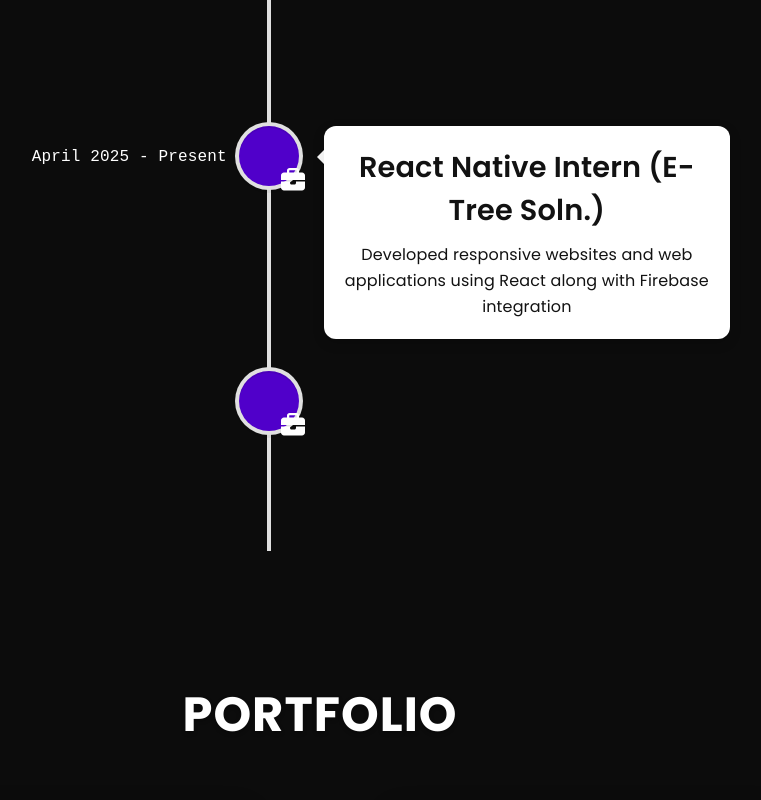
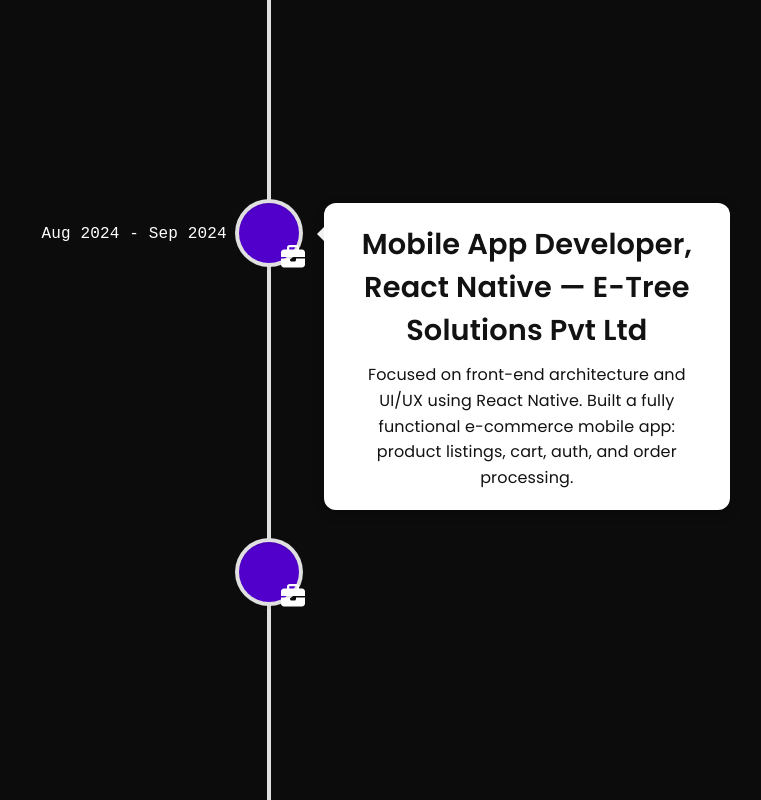
Before and after one commit to AAMINABIBI/Amna-Portfolio, a React (Create React App) app: page / in a window 1280 px wide. Shown: the part 1800-2600 px from the top of the page, without its empty margins (320-1081 px from the left). Built offline with nearby package versions, Linux system fonts and the light colour scheme.

Commit message:
Revise user profile and project details
Updated user information and links, including email and avatar. Enhanced project descriptions and added new skills.

```diff
--- a/src/data/user.ts
+++ b/src/data/user.ts
@@ -1,125 +1,261 @@
+// // src/data/user.ts
+// import amnaAvatar from '../assets/images/me3.png'; // <-- NEW: Import your image here
+
+// export const INFO = {
+//   main: {
+//     name: "Aamina Bibi",
+//     title: "Software Engineer",
+//     email: "aaminabibi@gmail.com",
+//     // avatar: "/assets/images/amnaLogo.jpg", // <-- OLD: Remove this line
+//     avatar: amnaAvatar, // <-- NEW: Use the imported image
+//     resumeLink: "/assets/Aamina_Bibi_CV.pdf", // Added resume link for Download Resume button
+//   },
+//   socials: {
+//     github: "https://github.com/aaminabibi",
+//     linkedin: "https://www.linkedin.com/in/aamina-bibi/",
+//     whatsapp: "https://wa.me/923709367710", // Added WhatsApp link
+//   },
+//   about: {
+//     title: "About Me",
+//     description: `
+//       Welcome to my corner of the web! I'm Aamina Bibi, a BSCS graduate who lives and breathes <span style="color:rgb(197, 140, 213); font-weight: bold;">software development</span>, with a particular fascination for <span style="color: rgb(197, 140, 213); font-weight: bold;">Artificial Intelligence</span>.
+//       <ul>
+//         <li>From architecting <span style="color: rgb(197, 140, 213); font-weight: bold;">robust MERN-Stack applications</span> to diving deep into <span style="color:rgb(197, 140, 213); font-weight: bold;">machine learning concepts</span> for real-world AI challenges, I thrive on bringing <span style="color:rgb(197, 140, 213); font-weight: bold;">innovative ideas to life</span>.</li>
+//         <li>My journey is marked by a blend of <span style="color: rgb(197, 140, 213); font-weight: bold;">technical prowess</span> in Python, React, and Node.js, and a <span style="color: rgb(197, 140, 213); font-weight: bold;">proven adaptability</span> that fuels <span style="color:rgb(197, 140, 213); font-weight: bold;">continuous learning</span>.</li>
+//         <li>I'm not just a developer; I'm a <span style="color:rgb(197, 140, 213); font-weight: bold;">problem-solver</span>, a <span style="color:rgb(197, 140, 213); font-weight: bold;">collaborator</span>, and a <span style="color:rgb(197, 140, 213); font-weight: bold;">creator</span> excited to build the future, one intelligent application at a time.</li>
+//       </ul>
+//       <span style="color:rgb(192, 137, 207); font-weight: bold;">Ready to build something brilliant? Let's connect and create the next big thing!</span>
+//     `,
+//     cvLink: "/assets/Aamina_Bibi_CV.pdf",
+//     skills: ["JavaScript", "React", "Node.js","Python","HTML", "CSS","Bootstrap",,"MongoDB ","Firebase","C#","C/C++ ","SQL ","Git & GitHub","Canva" ],
+//   },
+//   resume: {
+//     education: [
+//       {
+//         degree: "Bachelor’s in Computer Science",
+//         institution: "Rawalpindi Women University",
+//         period: "2021-2025",
+//       },
+//     ],
+//     experience: [
+//       {
+//         role: "MERN Stack Intern (Innvarionix)",
+//         period: "April 2025 - Present",
+//         description: "Developed responsive websites and web applications using React along with Firebase integration",
+//       },
+//       {
+//         role: "React Native Intern (E-Tree Soln.)",
+//         period: "April 2025 - Present",
+//         description: "Developed responsive websites and web applications using React along with Firebase integration",
+//       },
+//     ],
+//   },
+//   projects: [
+//     {
+//       title: "VisioVox",
+//       description:
+//         "Lip CoordNet is an innovative app that uses AI to analyze lip movements in real-time, enabling precise lip-reading and gesture-based communication for enhanced accessibility and interaction.",
+//       image: "/assets/images/calculator.png",
+//       link: "https://github.com/aaminabibi/ecommerce-project",
+//     },
+//     {
+//       title: "E-Commerce App",
+//       description:
+//         "Developed a fully functional e-commerce App with product listings, cart functionality, and payment integration using React.",
+//       image: "/assets/images/calculator.png",
+//       link: "https://github.com/aaminabibi/ecommerce-project",
+//     },
+//     {
+//       title: "FreeLancer's Portfolio Website",
+//       description:
+//         "Developed a fully functional Freelancer's Portfolio website with Header, Skills, Projects, Testimonials, Footer integration using HTML, CSS, and JavaScript.",
+//       image: "/assets/images/calculator.png",
+//       link: "https://github.com/aaminabibi/ecommerce-project",
+//     },
+//      {
+//       title: "Calculator",
+//       description:
+//         "Lip CoordNet is an innovative app that uses AI to analyze lip movements in real-time, enabling precise lip-reading and gesture-based communication for enhanced accessibility and interaction.",
+//       image: "/assets/images/calculator.png",
+//       link: "https://github.com/aaminabibi/ecommerce-project",
+//     },
+//      {
+//       title: "EasyPaisa App",
+//       description:
+//         "Lip CoordNet is an innovative app that uses AI to analyze lip movements in real-time, enabling precise lip-reading and gesture-based communication for enhanced accessibility and interaction.",
+//       image: "/assets/images/calculator.png",
+//       link: "https://github.com/aaminabibi/ecommerce-project",
+//     },
+//      {
+//       title: "To Do App",
+//       description:
+//         "Lip CoordNet is an innovative app that uses AI to analyze lip movements in real-time, enabling precise lip-reading and gesture-based communication for enhanced accessibility and interaction.",
+//       image: "/assets/images/calculator.png",
+//       link: "https://github.com/aaminabibi/ecommerce-project",
+//     },
+//      {
+//       title: "CodeCraft AI",
+//       description:
+//         "Lip CoordNet is an innovative app that uses AI to analyze lip movements in real-time, enabling precise lip-reading and gesture-based communication for enhanced accessibility and interaction.",
+//       image: "/assets/images/calculator.png",
+//       link: "https://github.com/aaminabibi/ecommerce-project",
+//     },
+//      {
+//       title: "Shine Point Health",
+//       description:
+//         "Lip CoordNet is an innovative app that uses AI to analyze lip movements in real-time, enabling precise lip-reading and gesture-based communication for enhanced accessibility and interaction.",
+//       image: "/assets/images/calculator.png",
+//       link: "https://github.com/aaminabibi/ecommerce-project",
+//     },
+//      {
+//       title: "Fitness App Admin Panel",
+//       description:
+//         "Lip CoordNet is an innovative app that uses AI to analyze lip movements in real-time, enabling precise lip-reading and gesture-based communication for enhanced accessibility and interaction.",
+//       image: "/assets/images/calculator.png",
+//       link: "https://github.com/aaminabibi/ecommerce-project",
+//     },
+//   ],
+//   contact: {
+//     title: "Contact Me",
+//     email: "aaminabibi@gmail.com",
+//   },
+//   footer: {
+//     copyright: "© 2025 Aamina Bibi. All rights reserved.",
+//   },
+// };
+
+
 // src/data/user.ts
-import amnaAvatar from '../assets/images/me3.png'; // <-- NEW: Import your image here
+import amnaAvatar from '../assets/images/me3.png';
 
 export const INFO = {
   main: {
     name: "Aamina Bibi",
-    title: "Software Engineer",
-    email: "aaminabibi@gmail.com",
-    // avatar: "/assets/images/amnaLogo.jpg", // <-- OLD: Remove this line
-    avatar: amnaAvatar, // <-- NEW: Use the imported image
-    resumeLink: "/assets/Aamina_Bibi_CV.pdf", // Added resume link for Download Resume button
+    title: "Full-Stack Developer & AI/ML Engineer",
+    email: "aaminabibi2324@gmail.com", // NOTE: your old file had "aaminabibi@gmail.com" — switched to the one on your CV. Change back if that was intentional.
+    avatar: amnaAvatar,
+    resumeLink: "/assets/Aamina_Bibi_CV.pdf",
   },
   socials: {
-    github: "https://github.com/aaminabibi",
+    github: "https://github.com/AAMINABIBI",
     linkedin: "https://www.linkedin.com/in/aamina-bibi/",
-    whatsapp: "https://wa.me/923709367710", // Added WhatsApp link
+    whatsapp: "https://wa.me/923709367710",
   },
   about: {
     title: "About Me",
     description: `
-      Welcome to my corner of the web! I'm Aamina Bibi, a BSCS graduate who lives and breathes <span style="color:rgb(197, 140, 213); font-weight: bold;">software development</span>, with a particular fascination for <span style="color: rgb(197, 140, 213); font-weight: bold;">Artificial Intelligence</span>.
+      Welcome to my corner of the web! I'm Aamina Bibi, a BSCS graduate (Top 5%, CGPA 3.55) who lives and breathes <span style="color:rgb(197, 140, 213); font-weight: bold;">software development</span>, with a particular fascination for <span style="color: rgb(197, 140, 213); font-weight: bold;">Artificial Intelligence</span>.
       <ul>
         <li>From architecting <span style="color: rgb(197, 140, 213); font-weight: bold;">robust MERN-Stack applications</span> to diving deep into <span style="color:rgb(197, 140, 213); font-weight: bold;">machine learning concepts</span> for real-world AI challenges, I thrive on bringing <span style="color:rgb(197, 140, 213); font-weight: bold;">innovative ideas to life</span>.</li>
         <li>My journey is marked by a blend of <span style="color: rgb(197, 140, 213); font-weight: bold;">technical prowess</span> in Python, React, and Node.js, and a <span style="color: rgb(197, 140, 213); font-weight: bold;">proven adaptability</span> that fuels <span style="color:rgb(197, 140, 213); font-weight: bold;">continuous learning</span>.</li>
-        <li>I'm not just a developer; I'm a <span style="color:rgb(197, 140, 213); font-weight: bold;">problem-solver</span>, a <span style="color:rgb(197, 140, 213); font-weight: bold;">collaborator</span>, and a <span style="color:rgb(197, 140, 213); font-weight: bold;">creator</span> excited to build the future, one intelligent application at a time.</li>
+        <li>My final year project, <span style="color:rgb(197, 140, 213); font-weight: bold;">VisioVox</span>, used a CNN-RNN pipeline to read lips from muted video — technology built for people who need it most.</li>
       </ul>
       <span style="color:rgb(192, 137, 207); font-weight: bold;">Ready to build something brilliant? Let's connect and create the next big thing!</span>
     `,
     cvLink: "/assets/Aamina_Bibi_CV.pdf",
-    skills: ["JavaScript", "React", "Node.js","Python","HTML", "CSS","Bootstrap",,"MongoDB ","Firebase","C#","C/C++ ","SQL ","Git & GitHub","Canva" ],
+    skills: ["JavaScript", "React", "React Native", "Node.js", "Python", "PyTorch", "HTML", "CSS", "MongoDB", "Firebase", "C#", "C/C++", "SQL", "Git & GitHub", "Canva"],
   },
   resume: {
     education: [
       {
-        degree: "Bachelor’s in Computer Science",
+        degree: "Bachelor's in Computer Science (CGPA 3.55, Top 5%)",
         institution: "Rawalpindi Women University",
-        period: "2021-2025",
+        period: "2021 - 2025",
+      },
+      {
+        degree: "Higher Secondary School Certificate (Grade A-1)",
+        institution: "Punjab College for Women, Talagang",
+        period: "2018 - 2020",
       },
     ],
     experience: [
       {
-        role: "MERN Stack Intern (Innvarionix)",
-        period: "April 2025 - Present",
-        description: "Developed responsive websites and web applications using React along with Firebase integration",
+        role: "MERN-Stack Developer — Invarionix",
+        period: "On-site",
+        description: "Built the full admin panel for Fitness Restart (Firebase real-time data, auth, cloud storage), the responsive front end for Shinepoint Health Services, and the complete admin panel for the King Adari Fitness App.",
       },
       {
-        role: "React Native Intern (E-Tree Soln.)",
-        period: "April 2025 - Present",
-        description: "Developed responsive websites and web applications using React along with Firebase integration",
+        role: "Mobile App Developer, React Native — E-Tree Solutions Pvt Ltd",
+        period: "Aug 2024 - Sep 2024",
+        description: "Focused on front-end architecture and UI/UX using React Native. Built a fully functional e-commerce mobile app: product listings, cart, auth, and order processing.",
+      },
+      {
+        role: "Social Media Manager — Al-Akbari Houses and Builders",
+        period: "Remote",
+        description: "Managed content strategy and engagement across Instagram and other platforms, monitoring analytics to optimize reach and audience interaction.",
       },
     ],
   },
   projects: [
     {
-      title: "VisioVox",
+      title: "VisioVox — Lip Reading App",
       description:
-        "Lip CoordNet is an innovative app that uses AI to analyze lip movements in real-time, enabling precise lip-reading and gesture-based communication for enhanced accessibility and interaction.",
-      image: "/assets/images/calculator.png",
-      link: "https://github.com/aaminabibi/ecommerce-project",
+        "Final year project: an AI-powered mobile app for accessibility, built on a CNN-RNN architecture (PyTorch). Reads lip movement from muted video and outputs text transcriptions, synthesized audio, and synchronized captions.",
+      image: "/assets/images/mock03.png",
+      link: "https://github.com/AAMINABIBI",
     },
     {
       title: "E-Commerce App",
       description:
-        "Developed a fully functional e-commerce App with product listings, cart functionality, and payment integration using React.",
-      image: "/assets/images/calculator.png",
-      link: "https://github.com/aaminabibi/ecommerce-project",
+        "A fully functional cross-platform e-commerce mobile app with product listings, cart management, authentication, and order processing, built in React Native during my E-Tree Solutions internship.",
+      image: "/assets/images/E-commProj.png",
+      link: "https://github.com/AAMINABIBI",
     },
     {
-      title: "FreeLancer's Portfolio Website",
+      title: "Freelancer's Portfolio Website",
       description:
-        "Developed a fully functional Freelancer's Portfolio website with Header, Skills, Projects, Testimonials, Footer integration using HTML, CSS, and JavaScript.",
-      image: "/assets/images/calculator.png",
-      link: "https://github.com/aaminabibi/ecommerce-project",
+        "A clean, responsive portfolio platform for freelancers to showcase their work, services, and contact information — built with HTML, CSS, and JavaScript.",
+      image: "/assets/images/Freelancers_portfolio.png",
+      link: "https://github.com/AAMINABIBI",
     },
     {
       title: "Calculator",
       description:
-        "Lip CoordNet is an innovative app that uses AI to analyze lip movements in real-time, enabling precise lip-reading and gesture-based communication for enhanced accessibility and interaction.",
+        "A JavaScript calculator project covering core logic for arithmetic operations and clean UI interaction handling.", // Placeholder — I didn't have real details for this one, edit freely.
       image: "/assets/images/calculator.png",
-      link: "https://github.com/aaminabibi/ecommerce-project",
+      link: "https://github.com/AAMINABIBI",
     },
     {
       title: "EasyPaisa App",
       description:
-        "Lip CoordNet is an innovative app that uses AI to analyze lip movements in real-time, enabling precise lip-reading and gesture-based communication for enhanced accessibility and interaction.",
-      image: "/assets/images/calculator.png",
-      link: "https://github.com/aaminabibi/ecommerce-project",
+        "A mobile wallet / digital payments concept app.", // Placeholder — this wasn't on your CV, so add real details when you get a chance.
+      image: "/assets/images/mock02.png",
+      link: "https://github.com/AAMINABIBI",
     },
     {
-      title: "To Do App",
+      title: "To-Do List App",
       description:
-        "Lip CoordNet is an innovative app that uses AI to analyze lip movements in real-time, enabling precise lip-reading and gesture-based communication for enhanced accessibility and interaction.",
-      image: "/assets/images/calculator.png",
-      link: "https://github.com/aaminabibi/ecommerce-project",
+        "A foundational task manager built with HTML, CSS, and JavaScript: add, delete, and mark tasks complete, with a focus on clean user interaction.",
+      image: "/assets/images/mock01.png",
+      link: "https://github.com/AAMINABIBI",
     },
     {
       title: "CodeCraft AI",
       description:
-        "Lip CoordNet is an innovative app that uses AI to analyze lip movements in real-time, enabling precise lip-reading and gesture-based communication for enhanced accessibility and interaction.",
-      image: "/assets/images/calculator.png",
-      link: "https://github.com/aaminabibi/ecommerce-project",
+        "A React Native app enhancing the coding experience with an error-detecting code editor, a Gemini-powered AI mentor, gamified challenges, voice coding, and real-time pair programming.",
+      image: "/assets/images/mock06.png",
+      link: "https://github.com/AAMINABIBI",
     },
     {
-      title: "Shine Point Health",
+      title: "Shinepoint Health Services",
       description:
-        "Lip CoordNet is an innovative app that uses AI to analyze lip movements in real-time, enabling precise lip-reading and gesture-based communication for enhanced accessibility and interaction.",
-      image: "/assets/images/calculator.png",
-      link: "https://github.com/aaminabibi/ecommerce-project",
+        "A modern, responsive front end translating wireframes into pixel-perfect, accessible interfaces for a healthcare service platform, built with React.js, HTML5, and CSS3.",
+      image: "/assets/images/mock07.png",
+      link: "https://github.com/AAMINABIBI",
     },
     {
       title: "Fitness App Admin Panel",
       description:
-        "Lip CoordNet is an innovative app that uses AI to analyze lip movements in real-time, enabling precise lip-reading and gesture-based communication for enhanced accessibility and interaction.",
-      image: "/assets/images/calculator.png",
-      link: "https://github.com/aaminabibi/ecommerce-project",
+        "Complete admin panels for the King Adari Fitness App and Fitness Restart — content management, user administration, subscriptions, and analytics dashboards, backed by Firebase.",
+      image: "/assets/images/mock05.png",
+      link: "https://github.com/AAMINABIBI",
     },
   ],
   contact: {
     title: "Contact Me",
-    email: "aaminabibi@gmail.com",
+    email: "aaminabibi2324@gmail.com",
   },
   footer: {
-    copyright: "© 2025 Aamina Bibi. All rights reserved.",
+    copyright: "© 2026 Aamina Bibi. All rights reserved.",
   },
 };
```
Lines whose indentation alone changed are shown as unchanged.
